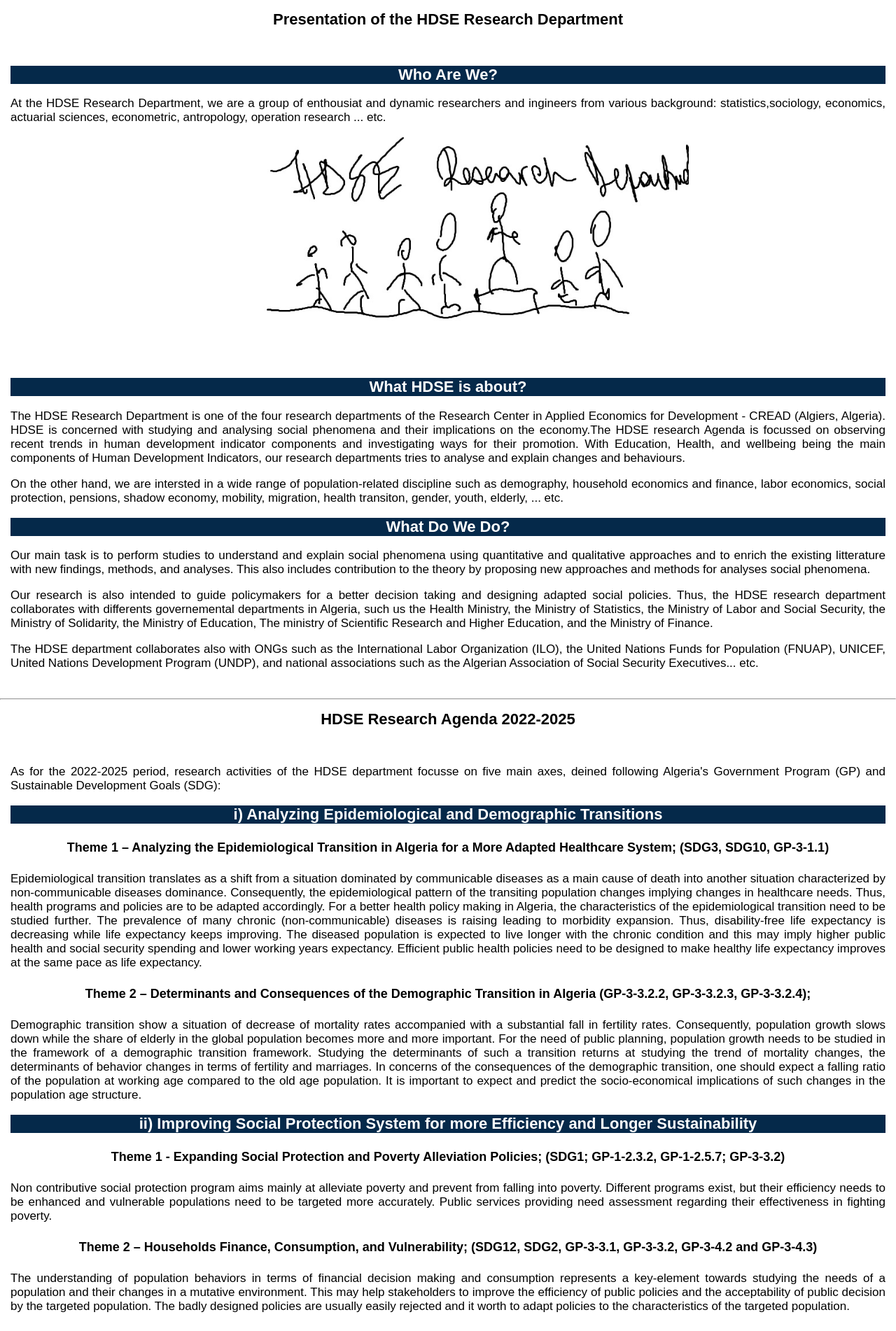
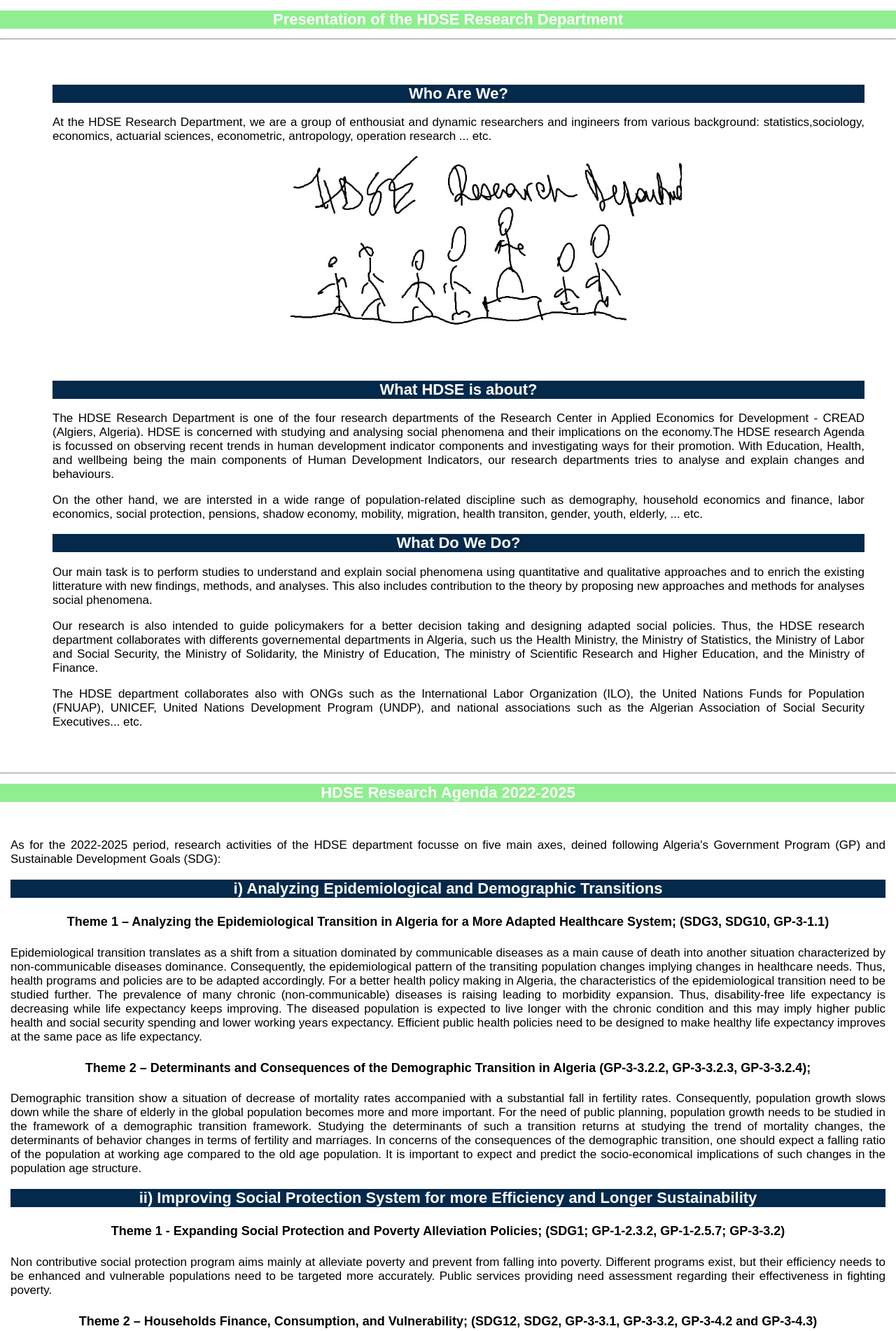
Before and after one commit to Farid-FLICI/farid-flici.github.io, a Jekyll site: the page hdse2.html, which Jekyll copies as it is, in a window 1280 px wide. Shown: the top 1902 px of the page at 70% size. Built offline with Jekyll 4.4.1, drawn with Linux system fonts in a browser that asks for light colours.

Commit message:
Update hdse2.html

```diff
--- a/hdse2.html
+++ b/hdse2.html
@@ -7,7 +7,7 @@
 
 body {margin: 0;       }
 p{               font-family: sans-serif; font-size: 17px; text-align: justify; }
-h1{              font-family: sans-serif; font-size: 22px; font-weight: bold ; text-align: center    }
+h1{              font-family: sans-serif; font-size: 22px; font-weight: bold ; text-align: center ; background-color: #90EE90; color:white    }
 h2{              font-family: sans-serif; font-size: 22px; font-weight: bold ; text-align: center ; background-color: #05294a; color:white  }
 h3{              font-family: sans-serif; font-size: 20px; font-weight: bold ; text-align: left ; color: blue; }
 h4{              font-family: sans-serif; font-size: 18px; font-weight: bold ; text-align: center     }
@@ -16,7 +16,7 @@
 @media screen and (max-width: 600px) {   ul.topnav li.right,    ul.topnav li {float: center;}    }
 
 .header { position:fixed; top:0px; padding: 0px 0px 0px 0px;text-align: center; background-color: white; height:100px; width: 100%  }
- .container {     padding: 0px 0px 0px 0px; width:100%; margin:0px 0px 50px 0px; border:1px solid #292929; box-shadow:0px 2px 7px #292929; -moz-box-shadow: 0px 2px 7px #292929; }
+.container {     padding: 0px 0px 0px 0px; width:100%; margin:0px 0px 50px 0px; border:1px solid #292929; box-shadow:0px 2px 7px #292929; -moz-box-shadow: 0px 2px 7px #292929; }
 .mainbody {      padding: 25px 25px 25px 25px; margin: 0px 0px 0px 0px;}
 .header2 {       height: 40px; padding: 0px 25px 15px 25px ;border: 1px solid #292929; background-color:#90EE90  }
 </style>
@@ -24,8 +24,9 @@
 <body>
 
 <h1> Presentation of the HDSE Research Department</h1>
+ <hr>
 
-<div style="padding:5px 15px 15px 15px;margin-top:30px; float: center; overflow: hidden">
+<div style="padding:25px 25px 25px 55px;margin:20px 20px 20px 20px; float: center; overflow: hidden">
  <h2> Who Are We? </h2>
     <p> At the HDSE Research Department, we are a group of enthousiat and dynamic researchers and ingineers from various background:
         statistics,sociology, economics, actuarial sciences, econometric, antropology, operation research ... etc.  </p>
```
